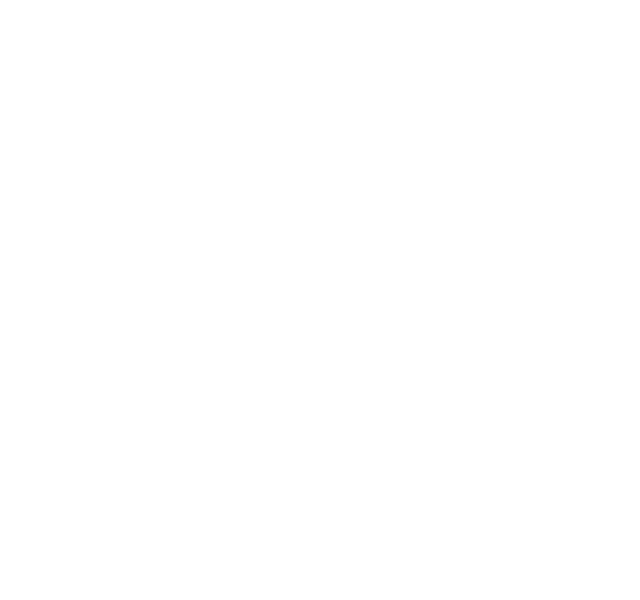
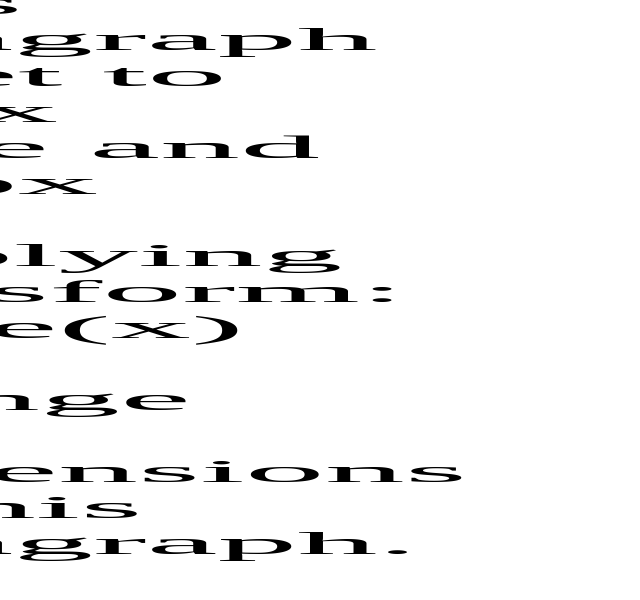
Before and after one commit to nikkigarcia/css-transform, a plain HTML site: page index.html in a window 1280 px wide. Shown: the whole page, without its empty margins (0-640 px from the left). Drawn offline with Linux system fonts and the light colour scheme.

Commit message:
transform scale

```diff
--- a/css/styles.css
+++ b/css/styles.css
@@ -0,0 +1,12 @@
+.scale{
+    height: 60px;
+    width: 60px;
+    /* increased the width 10times and height 2 times */
+    transform: scale(10, 2);
+    /* negative scale values will flip the text */
+    /* decreases the width in half, height in quarters */
+    /* transform: scale(.5, .25); */
+    /* flips the y-axis */
+    /* transform: scale(1, -5);
+    transform: scaleY(-5); */
+}
--- a/index.html
+++ b/index.html
@@ -8,6 +8,7 @@
     <title>CSS Transform</title>
 </head>
 <body>
+    <p class="scale">This paragraph is set to 30px wide and 30 px tall. Applying transform: scale(x) will change the dimensions of this paragraph.</p>
 
 </body>
 </html>
```
